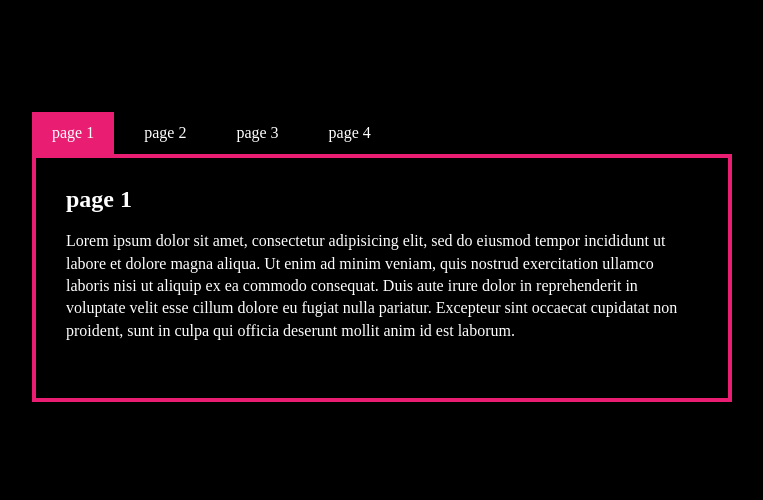
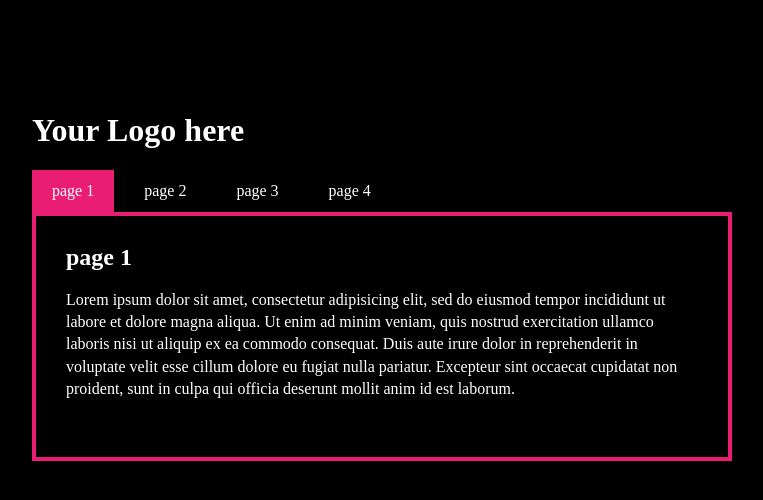
Before and after one commit to rycko/miniwebsite, a plain HTML site: page index.html in a window 1280 px wide. Shown: the whole page, without its empty margins (258-1021 px from the left). Drawn offline with Linux system fonts and the light colour scheme.

Commit message:
subir miniwebsite con logo

```diff
--- a/index.html
+++ b/index.html
@@ -64,7 +64,9 @@
 
 <br><br><br>
 	<div class="tabbed">
-
+		<div class="head">
+			<h1>Your Logo here</h1>
+		</div>
 		<input type="radio" name="tabs" id="tab-nav-1" checked>
 		<label for="tab-nav-1">page 1</label>
 		<input type="radio" name="tabs" id="tab-nav-2">
```
